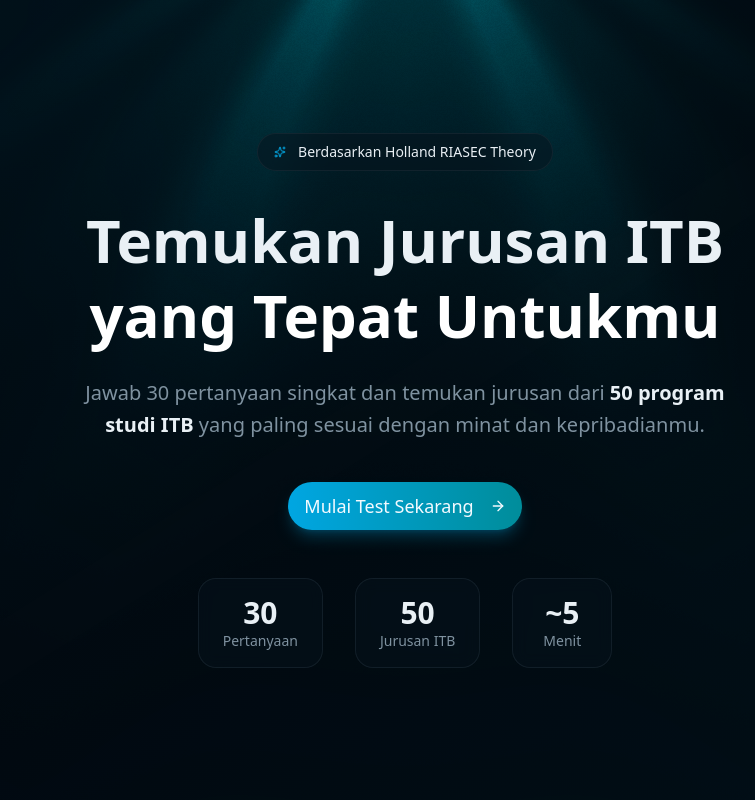
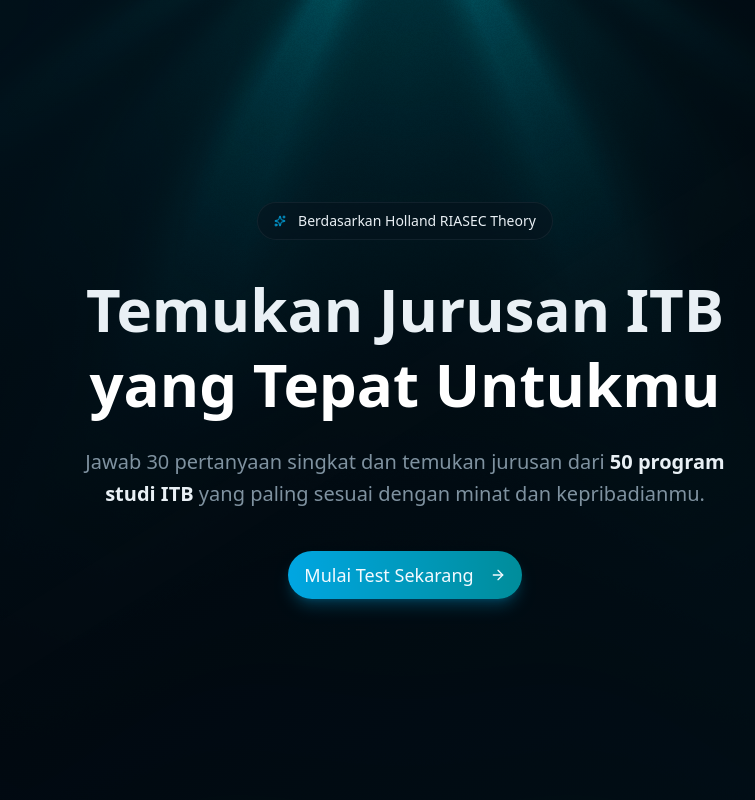
Before and after one commit to AthillaZaidan/itb-major-predictor, a Next.js app: page / in a window 1280 px wide. Shown: the top 800 px of the page, without its empty margins (235-990 px from the left). Built offline with nearby package versions, Linux system fonts and the light colour scheme.

Commit message:
feat: remove stats homepage

```diff
--- a/src/app/page.tsx
+++ b/src/app/page.tsx
@@ -124,29 +124,6 @@
                   <ArrowRight className="ml-2 h-4 w-4 md:h-5 md:w-5" />
                 </Link>
               </Button>
-            </motion.div>
-
-            {/* Stats */}
-            <motion.div
-              className="flex flex-wrap justify-center gap-4 md:gap-8 mt-8 md:mt-12 text-center px-4"
-              variants={containerVariants}
-            >
-              {[
-                { value: '30', label: 'Pertanyaan' },
-                { value: '50', label: 'Jurusan ITB' },
-                { value: '~5', label: 'Menit' },
-              ].map((stat, i) => (
-                <motion.div
-                  key={stat.label}
-                  className="bg-card/50 backdrop-blur-sm rounded-2xl px-5 md:px-6 py-3 md:py-4 border border-border/50 min-w-[100px]"
-                  variants={itemVariants}
-                  whileHover={{ y: -4, scale: 1.02 }}
-                  custom={i}
-                >
-                  <div className="text-2xl md:text-3xl font-bold text-foreground">{stat.value}</div>
-                  <div className="text-xs md:text-sm text-muted-foreground">{stat.label}</div>
-                </motion.div>
-              ))}
             </motion.div>
           </div>
         </motion.div>
```
